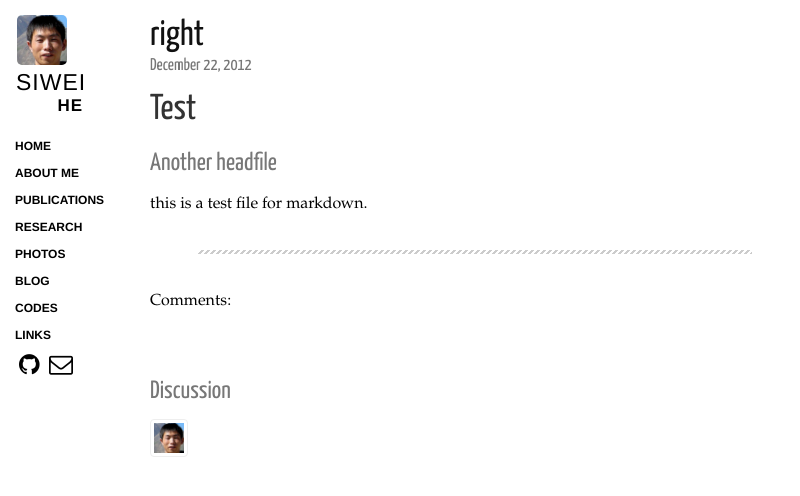
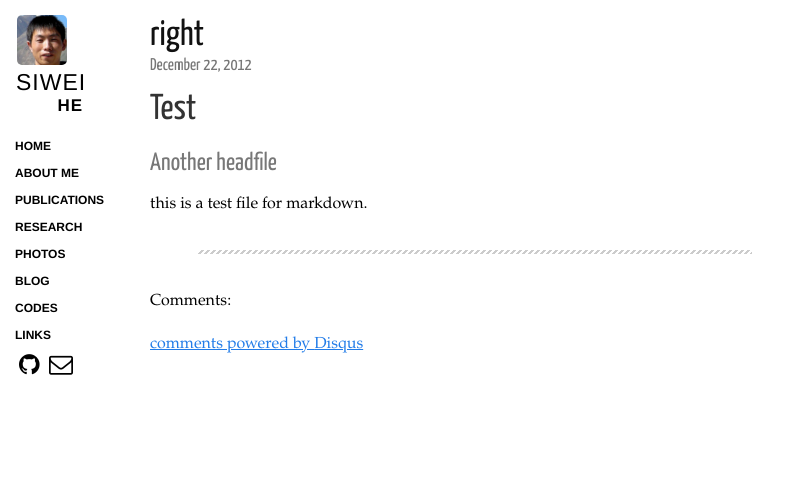
Before and after one commit to SiweiHo/siweiho.github.com, a Jekyll site: the page built from _posts/2012-12-22-right.markdown, in a window 1280 px wide. Shown: the top 496 px of the page, without its empty margins (0-800 px from the left). Built offline with Jekyll 4.4.1, drawn with Linux system fonts in a browser that asks for light colours; nearby versions of some CDN libraries; comment, search, counter and statistics services are not loaded.

Commit message:
The new edition, Aug 12, 2013

```diff
--- a/_layouts/layout.html
+++ b/_layouts/layout.html
@@ -26,7 +26,7 @@
   <script type="text/javascript" src="/js/application.js"></script>
 </head>
 
-<body>
+ <body>
   <section class="sidebar">
     <a href="/">
       <img src="{{ site.gravatar_url }}?s=150" height="50" width="50" class="avatar" />
@@ -59,6 +59,9 @@
   </section>
 
   {{ content }}
+
+
+
 </body>
 
 </html>
--- a/_layouts/post.html
+++ b/_layouts/post.html
@@ -14,10 +14,19 @@ layout: layout
   {{ content }}
 
   <!-- TODO: bio here -->
-  <section class="meta">
-    <h3>Discussion</h3>
-    <section class="copy">
-        <img src="{{ site.gravatar_url }}?s=142" height="30" width="30" />
-    </section>
-  </section>
+    <div id="disqus_thread"></div>
+    <script type="text/javascript">
+        /* * * CONFIGURATION VARIABLES: EDIT BEFORE PASTING INTO YOUR WEBPAGE * * */
+        var disqus_shortname = 'siweihomepage'; // required: replace example with your forum shortname
+
+        /* * * DON'T EDIT BELOW THIS LINE * * */
+        (function() {
+            var dsq = document.createElement('script'); dsq.type = 'text/javascript'; dsq.async = true;
+            dsq.src = '//' + disqus_shortname + '.disqus.com/embed.js';
+            (document.getElementsByTagName('head')[0] || document.getElementsByTagName('body')[0]).appendChild(dsq);
+        })();
+    </script>
+    <noscript>Please enable JavaScript to view the <a href="http://disqus.com/?ref_noscript">comments powered by Disqus.</a></noscript>
+    <a href="http://disqus.com" class="dsq-brlink">comments powered by <span class="logo-disqus">Disqus</span></a>
+
 </section>
```
Also changed, not shown: 10 other files.
